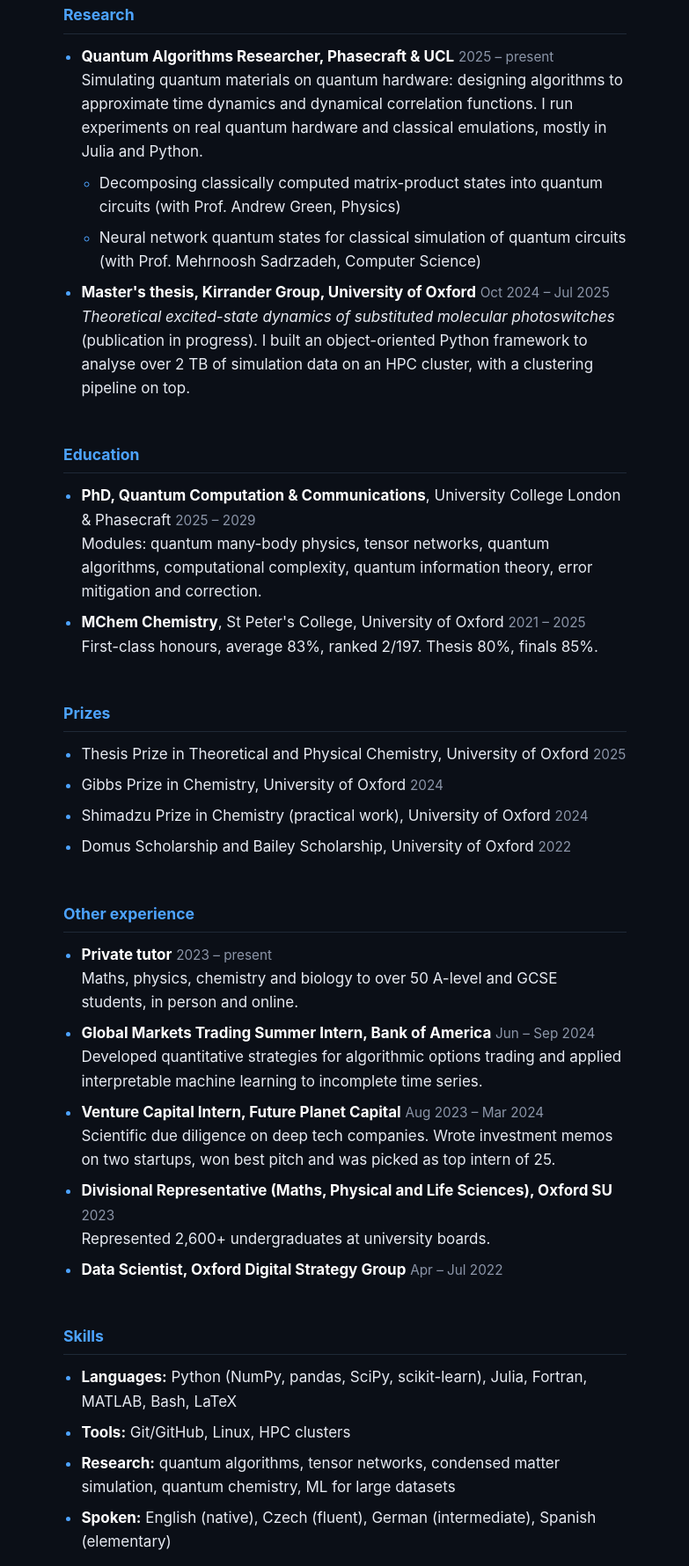
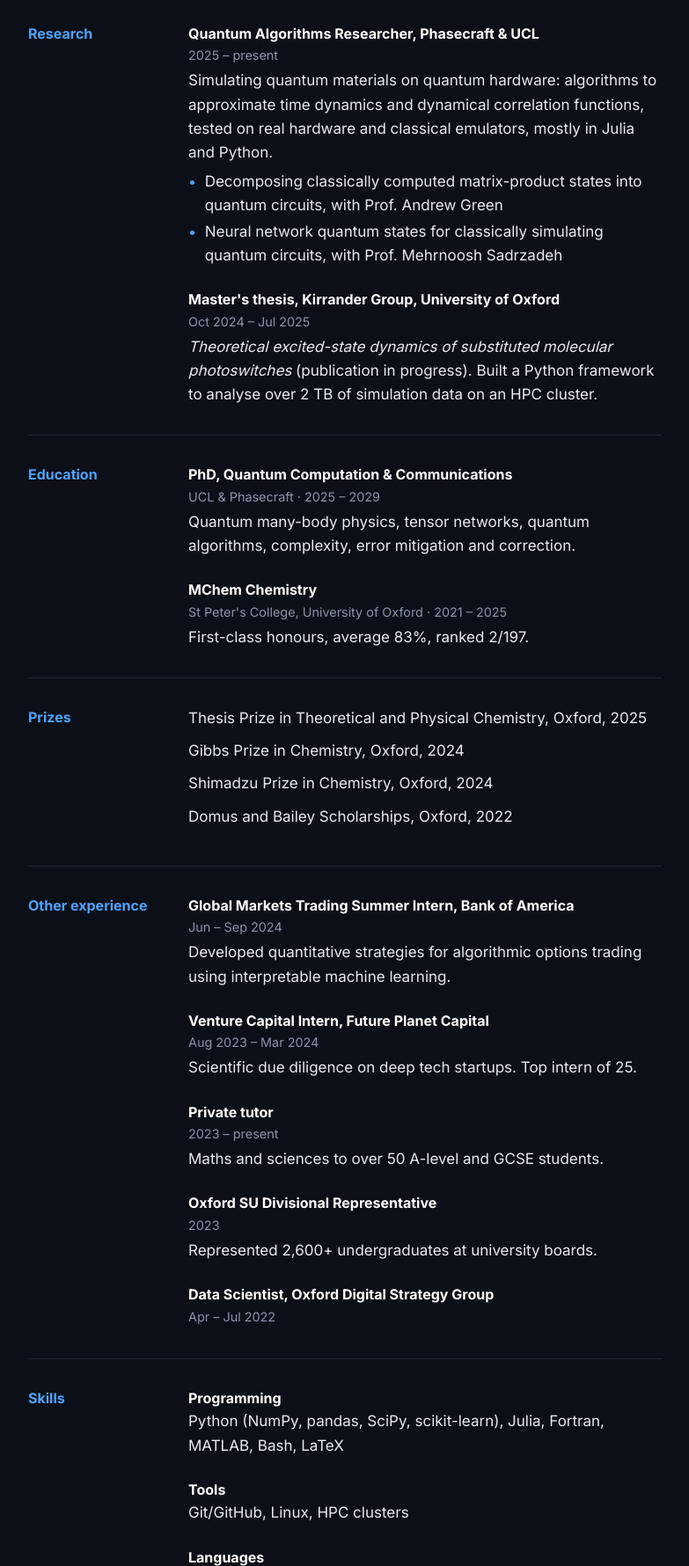
Before and after one commit to aneshkamoudry/aneshkamoudry.github.io, a plain HTML site: page index.html in a window 1280 px wide. Shown: the part 369-2149 px from the top of the page at 88% size, without its empty margins (248-1031 px from the left). Drawn offline with Linux system fonts and the light colour scheme.

Commit message:
Restyle site: Inter font, sectioned layout, dark theme with blue accents
Co-Authored-By: Claude Sonnet 5.5 <noreply@anthropic.com>

```diff
--- a/index.html
+++ b/index.html
@@ -5,10 +5,13 @@
 <meta name="viewport" content="width=device-width, initial-scale=1">
 <title>Aneshka Moudry</title>
 <meta name="description" content="Aneshka Moudry — PhD student in quantum algorithms at UCL and Phasecraft.">
+<link rel="preconnect" href="https://fonts.googleapis.com">
+<link rel="preconnect" href="https://fonts.gstatic.com" crossorigin>
+<link href="https://fonts.googleapis.com/css2?family=Inter:wght@400;700&display=swap" rel="stylesheet">
 <link rel="stylesheet" href="style.css">
 </head>
 <body>
-<header>
+<div class="wrap">
   <nav>
     <a href="#top">Home</a>
     <a href="#research">Research</a>
@@ -16,72 +19,104 @@
     <a href="#experience">Experience</a>
     <a href="#skills">Skills</a>
   </nav>
-</header>
-<main id="top">
-  <h1>Aneshka Moudry</h1>
-  <p>I'm a PhD student in quantum computation at University College London, sponsored and supervised by <a href="https://phasecraft.io">Phasecraft</a>. I design quantum algorithms that simulate condensed matter physics and chemistry. Before that I read Chemistry at Oxford, where I finished 2nd in a cohort of 197 with first-class honours.</p>
-  <p>
-    <a href="mailto:aneshkamoudry@gmail.com">Email</a> ·
-    <a href="https://www.linkedin.com/in/aneshka-moudry/">LinkedIn</a> ·
-    <a href="https://github.com/aneshkamoudry">GitHub</a>
-  </p>
 
-  <h2 id="research">Research</h2>
-  <ul>
-    <li><strong>Quantum Algorithms Researcher, Phasecraft &amp; UCL</strong> <span class="meta">2025 – present</span><br>
-      Simulating quantum materials on quantum hardware: designing algorithms to approximate time dynamics and dynamical correlation functions. I run experiments on real quantum hardware and classical emulations, mostly in Julia and Python.
-      <ul>
-        <li>Decomposing classically computed matrix-product states into quantum circuits (with Prof. Andrew Green, Physics)</li>
-        <li>Neural network quantum states for classical simulation of quantum circuits (with Prof. Mehrnoosh Sadrzadeh, Computer Science)</li>
-      </ul>
-    </li>
-    <li><strong>Master's thesis, Kirrander Group, University of Oxford</strong> <span class="meta">Oct 2024 – Jul 2025</span><br>
-      <em>Theoretical excited-state dynamics of substituted molecular photoswitches</em> (publication in progress). I built an object-oriented Python framework to analyse over 2 TB of simulation data on an HPC cluster, with a clustering pipeline on top.
-    </li>
-  </ul>
+  <header id="top">
+    <h1>Aneshka Moudry</h1>
+    <p>I'm a PhD student in quantum computation at University College London, sponsored and supervised by <a href="https://phasecraft.io">Phasecraft</a>. I design quantum algorithms that simulate condensed matter physics and chemistry. Before that I read Chemistry at Oxford, finishing 2nd in a cohort of 197 with first-class honours.</p>
+    <p><a href="mailto:aneshkamoudry@gmail.com">Email</a> · <a href="https://www.linkedin.com/in/aneshka-moudry/">LinkedIn</a> · <a href="https://github.com/aneshkamoudry">GitHub</a></p>
+  </header>
 
-  <h2 id="education">Education</h2>
-  <ul>
-    <li><strong>PhD, Quantum Computation &amp; Communications</strong>, University College London &amp; Phasecraft <span class="meta">2025 – 2029</span><br>
-      Modules: quantum many-body physics, tensor networks, quantum algorithms, computational complexity, quantum information theory, error mitigation and correction.</li>
-    <li><strong>MChem Chemistry</strong>, St Peter's College, University of Oxford <span class="meta">2021 – 2025</span><br>
-      First-class honours, average 83%, ranked 2/197. Thesis 80%, finals 85%.</li>
-  </ul>
+  <section id="research">
+    <h2>Research</h2>
+    <div>
+      <div class="item">
+        <h3>Quantum Algorithms Researcher, Phasecraft &amp; UCL</h3>
+        <p class="meta">2025 – present</p>
+        <p>Simulating quantum materials on quantum hardware: algorithms to approximate time dynamics and dynamical correlation functions, tested on real hardware and classical emulators, mostly in Julia and Python.</p>
+        <ul>
+          <li>Decomposing classically computed matrix-product states into quantum circuits, with Prof. Andrew Green</li>
+          <li>Neural network quantum states for classically simulating quantum circuits, with Prof. Mehrnoosh Sadrzadeh</li>
+        </ul>
+      </div>
+      <div class="item">
+        <h3>Master's thesis, Kirrander Group, University of Oxford</h3>
+        <p class="meta">Oct 2024 – Jul 2025</p>
+        <p><em>Theoretical excited-state dynamics of substituted molecular photoswitches</em> (publication in progress). Built a Python framework to analyse over 2 TB of simulation data on an HPC cluster.</p>
+      </div>
+    </div>
+  </section>
 
-  <h2>Prizes</h2>
-  <ul>
-    <li>Thesis Prize in Theoretical and Physical Chemistry, University of Oxford <span class="meta">2025</span></li>
-    <li>Gibbs Prize in Chemistry, University of Oxford <span class="meta">2024</span></li>
-    <li>Shimadzu Prize in Chemistry (practical work), University of Oxford <span class="meta">2024</span></li>
-    <li>Domus Scholarship and Bailey Scholarship, University of Oxford <span class="meta">2022</span></li>
-  </ul>
+  <section id="education">
+    <h2>Education</h2>
+    <div>
+      <div class="item">
+        <h3>PhD, Quantum Computation &amp; Communications</h3>
+        <p class="meta">UCL &amp; Phasecraft · 2025 – 2029</p>
+        <p>Quantum many-body physics, tensor networks, quantum algorithms, complexity, error mitigation and correction.</p>
+      </div>
+      <div class="item">
+        <h3>MChem Chemistry</h3>
+        <p class="meta">St Peter's College, University of Oxford · 2021 – 2025</p>
+        <p>First-class honours, average 83%, ranked 2/197.</p>
+      </div>
+    </div>
+  </section>
 
-  <h2 id="experience">Other experience</h2>
-  <ul>
-    <li><strong>Private tutor</strong> <span class="meta">2023 – present</span><br>
-      Maths, physics, chemistry and biology to over 50 A-level and GCSE students, in person and online.</li>
-    <li><strong>Global Markets Trading Summer Intern, Bank of America</strong> <span class="meta">Jun – Sep 2024</span><br>
-      Developed quantitative strategies for algorithmic options trading and applied interpretable machine learning to incomplete time series.</li>
-    <li><strong>Venture Capital Intern, Future Planet Capital</strong> <span class="meta">Aug 2023 – Mar 2024</span><br>
-      Scientific due diligence on deep tech companies. Wrote investment memos on two startups, won best pitch and was picked as top intern of 25.</li>
-    <li><strong>Divisional Representative (Maths, Physical and Life Sciences), Oxford SU</strong> <span class="meta">2023</span><br>
-      Represented 2,600+ undergraduates at university boards.</li>
-    <li><strong>Data Scientist, Oxford Digital Strategy Group</strong> <span class="meta">Apr – Jul 2022</span></li>
-  </ul>
+  <section>
+    <h2>Prizes</h2>
+    <ul class="plain">
+      <li>Thesis Prize in Theoretical and Physical Chemistry, Oxford, 2025</li>
+      <li>Gibbs Prize in Chemistry, Oxford, 2024</li>
+      <li>Shimadzu Prize in Chemistry, Oxford, 2024</li>
+      <li>Domus and Bailey Scholarships, Oxford, 2022</li>
+    </ul>
+  </section>
 
-  <h2 id="skills">Skills</h2>
-  <ul>
-    <li><strong>Languages:</strong> Python (NumPy, pandas, SciPy, scikit-learn), Julia, Fortran, MATLAB, Bash, LaTeX</li>
-    <li><strong>Tools:</strong> Git/GitHub, Linux, HPC clusters</li>
-    <li><strong>Research:</strong> quantum algorithms, tensor networks, condensed matter simulation, quantum chemistry, ML for large datasets</li>
-    <li><strong>Spoken:</strong> English (native), Czech (fluent), German (intermediate), Spanish (elementary)</li>
-  </ul>
+  <section id="experience">
+    <h2>Other experience</h2>
+    <div>
+      <div class="item">
+        <h3>Global Markets Trading Summer Intern, Bank of America</h3>
+        <p class="meta">Jun – Sep 2024</p>
+        <p>Developed quantitative strategies for algorithmic options trading using interpretable machine learning.</p>
+      </div>
+      <div class="item">
+        <h3>Venture Capital Intern, Future Planet Capital</h3>
+        <p class="meta">Aug 2023 – Mar 2024</p>
+        <p>Scientific due diligence on deep tech startups. Top intern of 25.</p>
+      </div>
+      <div class="item">
+        <h3>Private tutor</h3>
+        <p class="meta">2023 – present</p>
+        <p>Maths and sciences to over 50 A-level and GCSE students.</p>
+      </div>
+      <div class="item">
+        <h3>Oxford SU Divisional Representative</h3>
+        <p class="meta">2023</p>
+        <p>Represented 2,600+ undergraduates at university boards.</p>
+      </div>
+      <div class="item">
+        <h3>Data Scientist, Oxford Digital Strategy Group</h3>
+        <p class="meta">Apr – Jul 2022</p>
+      </div>
+    </div>
+  </section>
 
-  <h2>Writing</h2>
-  <ul>
-    <li><a href="https://oxsci.org/antarctica-polluted-with-microplastics/">'Pristine' continent of Antarctica found to be ubiquitously polluted with microplastics</a> <span class="meta">The Oxford Scientist, 2022</span></li>
-  </ul>
-</main>
-<footer>© 2026 Aneshka Moudry</footer>
+  <section id="skills">
+    <h2>Skills</h2>
+    <div>
+      <div class="item"><h3>Programming</h3><p>Python (NumPy, pandas, SciPy, scikit-learn), Julia, Fortran, MATLAB, Bash, LaTeX</p></div>
+      <div class="item"><h3>Tools</h3><p>Git/GitHub, Linux, HPC clusters</p></div>
+      <div class="item"><h3>Languages</h3><p>English (native), Czech (fluent), German (intermediate), Spanish (elementary)</p></div>
+    </div>
+  </section>
+
+  <section>
+    <h2>Writing</h2>
+    <p><a href="https://oxsci.org/antarctica-polluted-with-microplastics/">'Pristine' continent of Antarctica found to be ubiquitously polluted with microplastics</a>, The Oxford Scientist, 2022</p>
+  </section>
+
+  <footer>© 2026 Aneshka Moudry</footer>
+</div>
 </body>
 </html>
--- a/style.css
+++ b/style.css
@@ -7,22 +7,37 @@
 html { scroll-behavior: smooth; }
 body {
   margin: 0; background: var(--bg); color: var(--fg);
-  font: 17px/1.6 -apple-system, BlinkMacSystemFont, "Helvetica Neue", Arial, sans-serif;
+  font: 400 17px/1.6 "Inter", -apple-system, "Helvetica Neue", Arial, sans-serif;
+  -webkit-font-smoothing: antialiased;
 }
-header, main, footer { max-width: 680px; margin: 0 auto; padding: 0 20px; }
-nav { padding: 24px 0 8px; display: flex; flex-wrap: wrap; gap: 4px 20px; }
-nav a { font-size: 15px; }
+.wrap { max-width: 760px; margin: 0 auto; padding: 0 20px 64px; }
 a { color: var(--accent); text-decoration: none; }
 a:hover { color: var(--accent-strong); text-decoration: underline; }
-h1 { font-size: 2.6rem; margin: 32px 0 16px; letter-spacing: -0.02em; }
-h2 {
-  font-size: 1.1rem; margin: 48px 0 12px; padding-bottom: 6px;
-  color: var(--accent); border-bottom: 1px solid var(--rule);
+strong { font-weight: 700; color: #fff; }
+::selection { background: var(--accent); color: var(--bg); }
+
+nav { display: flex; flex-wrap: wrap; gap: 4px 20px; padding: 24px 0 8px; font-size: 15px; }
+header { padding: 24px 0 40px; }
+h1 { font-size: 2.6rem; font-weight: 700; letter-spacing: -0.02em; line-height: 1.15; margin: 8px 0 16px; }
+header p { margin: 0 0 1em; }
+
+section { display: grid; grid-template-columns: 150px 1fr; gap: 0 32px; padding: 32px 0; border-top: 1px solid var(--rule); }
+h2 { font-size: 1rem; font-weight: 700; color: var(--accent); margin: 0; }
+.item { margin: 0 0 24px; }
+.item:last-child { margin-bottom: 0; }
+.item h3 { font-size: 1rem; font-weight: 700; color: #fff; margin: 0; }
+.item .meta { font-size: 0.9rem; color: var(--muted); margin: 0 0 4px; }
+.item p { margin: 0; }
+.item ul { margin: 6px 0 0; padding-left: 1.1em; }
+.item li { margin: 2px 0; }
+li::marker { color: var(--accent); }
+.plain { list-style: none; margin: 0; padding: 0; }
+.plain li { margin: 0 0 10px; }
+
+footer { font-size: 0.9rem; color: var(--muted); padding-top: 24px; border-top: 1px solid var(--rule); }
+
+@media (max-width: 640px) {
+  section { grid-template-columns: 1fr; padding: 28px 0; }
+  h2 { margin-bottom: 14px; }
+  h1 { font-size: 2.1rem; }
 }
-ul { padding-left: 1.2em; margin: 0; }
-li { margin: 8px 0; }
-li::marker { color: var(--accent); }
-strong { color: #fff; }
-.meta { color: var(--muted); font-size: 0.9em; }
-footer { margin: 64px auto 40px; color: var(--muted); font-size: 14px; }
-::selection { background: var(--accent); color: var(--bg); }
```
